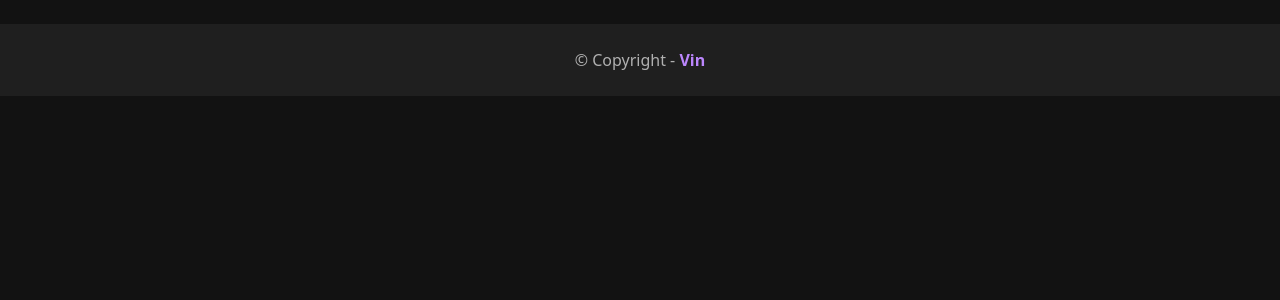
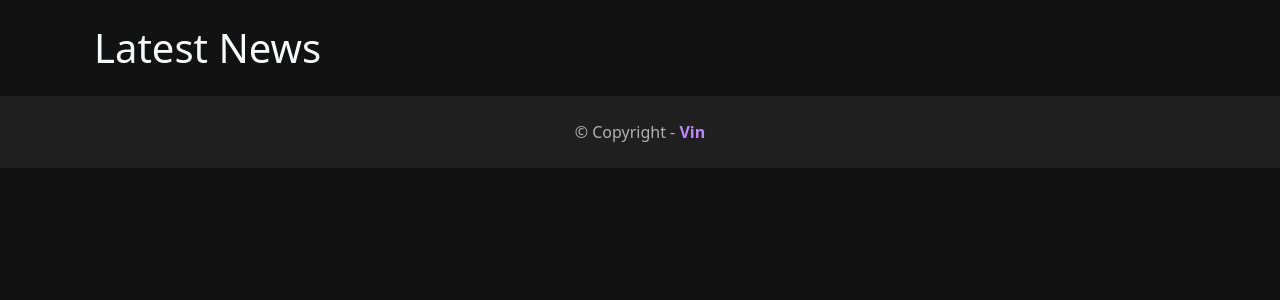
Before and after one commit to NjugunaKelvin/Film-Review-Pro, a Django app: page /news/ in a window 1280 px wide. Shown: the part 56-356 px from the top of the page. Run offline with Django 5.2, Linux system fonts and the light colour scheme; data that the repository does not hold is empty; parts of the project's set-up code (start-up, migrations or seed data) failed here and were passed over.

Commit message:
add URL field to News model; update news template to include links and improve layout

```diff
--- a/news/models.py
+++ b/news/models.py
@@ -6,6 +6,7 @@ class News(models.Model):
     body = models.TextField()
     date = models.DateField()
     image = models.ImageField(upload_to='news/images/', null=True, blank=True)
+    url = models.URLField(null=True)
 
     # better name in admin site
     def __str__(self):
--- a/news/templates/news.html
+++ b/news/templates/news.html
@@ -1,16 +1,21 @@
 {% extends 'base.html' %}
 
 {% block content %}
-        {%for news in newss%}
-        <div class="card" style="width: 18rem;">
-            <img src="{{ news.image.url }}" class="card-img-top" alt="...">
-            <div class="card-body">
-              <h5 class="card-title">{{ news.headline }}</h5>
-              <p class="card-text">{{ news.body }}</p>
-              <a href="#" class="btn btn-primary">Go somewhere</a>
+<div class="container my-4">
+    <h1 class="text-light mb-4">Latest News</h1>
+    <div class="row row-cols-1 row-cols-md-2 row-cols-lg-3 g-4">
+        {% for news in newss %}
+            <div class="col">
+                <div class="card bg-dark text-light h-100">
+                    <img src="{{ news.image.url }}" class="card-img-top" alt="{{ news.headline }}" style="height: 200px; object-fit: cover;">
+                    <div class="card-body d-flex flex-column">
+                        <h5 class="card-title fw-bold">{{ news.headline }}</h5>
+                        <p class="card-text">{{ news.body|truncatewords:20 }}</p>
+                        <a href="{{news.url}}" class="btn btn-primary mt-auto">Read More</a>
+                    </div>
+                </div>
             </div>
-        </div>
         {% endfor %}
-
-
+    </div>
+</div>
 {% endblock content %}
--- a/news/views.py
+++ b/news/views.py
@@ -4,5 +4,4 @@ from .models import News
 # Create your views here.
 def news(request):
     newss = News.objects.all().order_by('-date')
-    return render(request, 'news.html',
-        {'newss' : newss} )
+    return render(request, 'news.html',{'newss' : newss})
```
Also changed, not shown: .qodo/history.sqlite, media/news/images/dddd.jpeg (added), news/migrations/0003_news_url.py (added).
